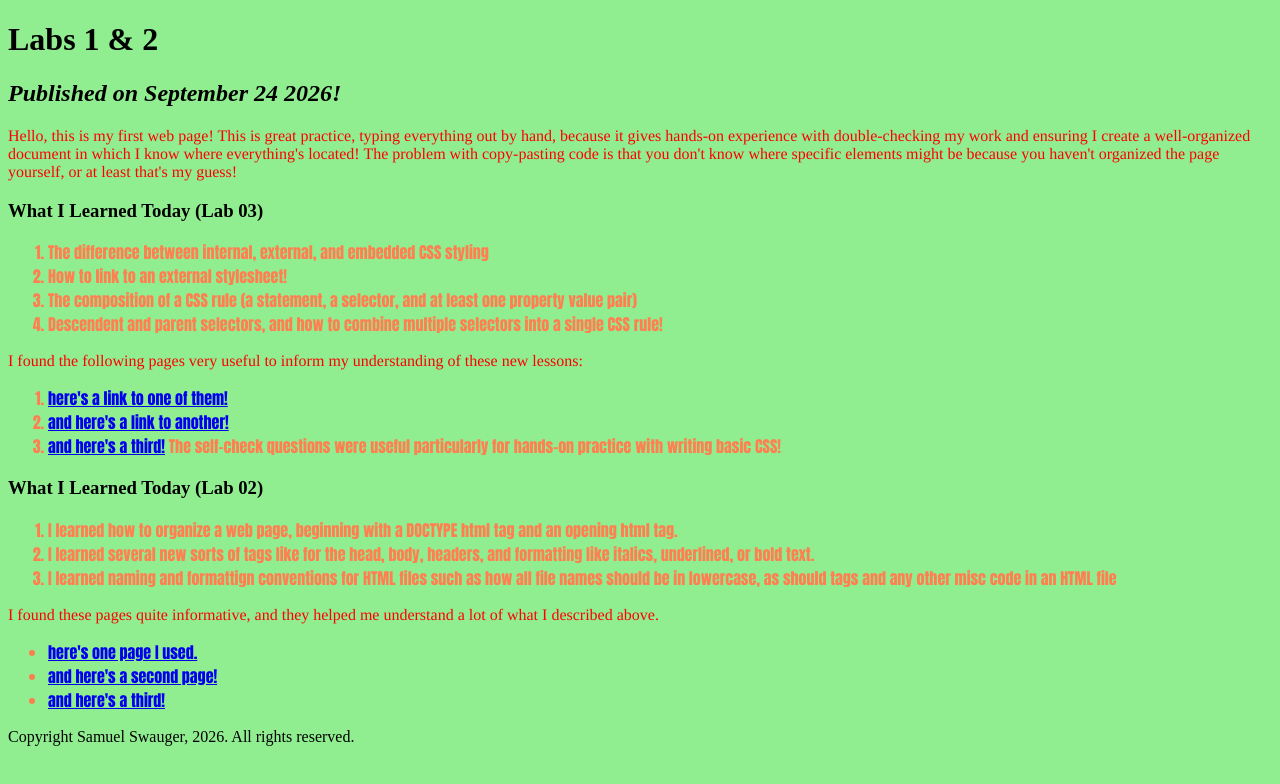
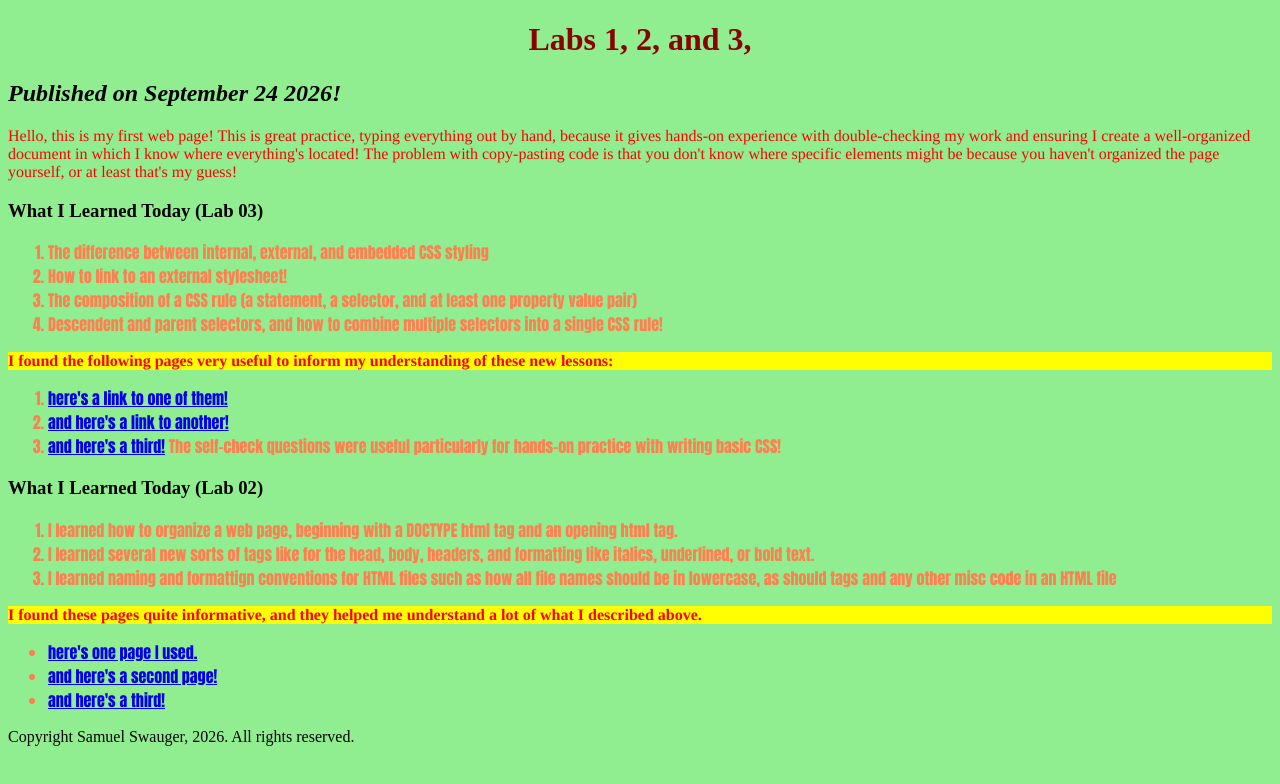
Before and after one commit to samuelswauger/CSIT121, a plain HTML site: page lab03/index.html in a window 1280 px wide. Drawn offline with Linux system fonts and the light colour scheme.

Commit message:
Add files via upload

```diff
--- a/lab03/index.html
+++ b/lab03/index.html
@@ -3,7 +3,7 @@
     <head><meta charset="UTF-8"><title>Learning Web Standards</title>
     <link rel="stylesheet" href="style.css">
 </head>
-    <body><header><h1>Labs 1 & 2</h1></header>
+    <body><header><h1 id="heading">Labs 1, 2, and 3,</h1></header>
     <h2><i>Published on September 24 2026!</i></h2>
     <main>
     <p>Hello, this is my first web page! This is great practice, typing everything out by hand, because it gives hands-on experience with double-checking my work and ensuring I create a well-organized document in which I know where everything's located! The problem with copy-pasting code is that you don't know where specific elements might be because you haven't organized the page yourself, or at least that's my guess!</p>
@@ -16,7 +16,7 @@
             <li>Descendent and parent selectors, and how to combine multiple selectors into a single CSS rule!</li>
 
         </ol>
-        <p>I found  the following pages very useful to inform my understanding of these new lessons:</p>
+        <p class="highlight">I found  the following pages very useful to inform my understanding of these new lessons:</p>
         <ol>
             <li><a href="https://opencontent.ccbcmd.edu/csit121/chapter/css-notes/">here's a link to one of them!</a></li>
             <li><a href="https://opencontent.ccbcmd.edu/csit121/chapter/introduction-to-css/">and here's a link to another!</a></li>
@@ -29,7 +29,7 @@
         <li>I learned naming and formattign conventions for HTML files such as how all file names should be in lowercase, as should tags and any other misc code in an HTML file</li>
 
     </ol>
-<p>I found these pages quite informative, and they helped me understand a lot of what I described above.</p>
+<p class="highlight">I found these pages quite informative, and they helped me understand a lot of what I described above.</p>
 <ul>
     <li><a href="https://opencontent.ccbcmd.edu/csit121/chapter/html-notes/">here's one page I used.</a></li>
     <li><a href="https://opencontent.ccbcmd.edu/csit121/chapter/structuring-text/">and here's a second page!</a></li>
--- a/lab03/style.css
+++ b/lab03/style.css
@@ -9,3 +9,11 @@ li {
     font-family: Impact, serif;
     color: coral;
 }
+#heading {
+    color: darkred;
+    text-align: center;
+}
+.highlight {
+    background-color: yellow;
+    font-weight: bold;
+}
```
